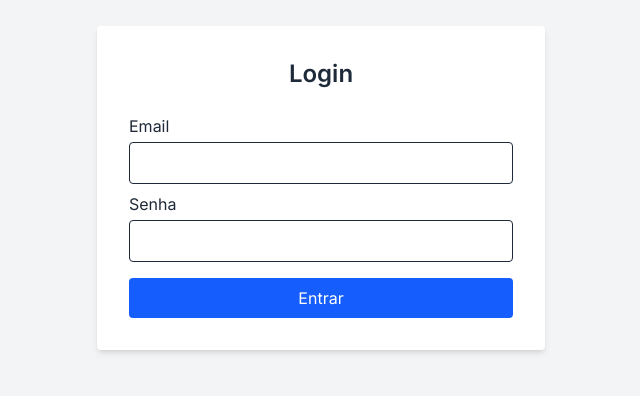
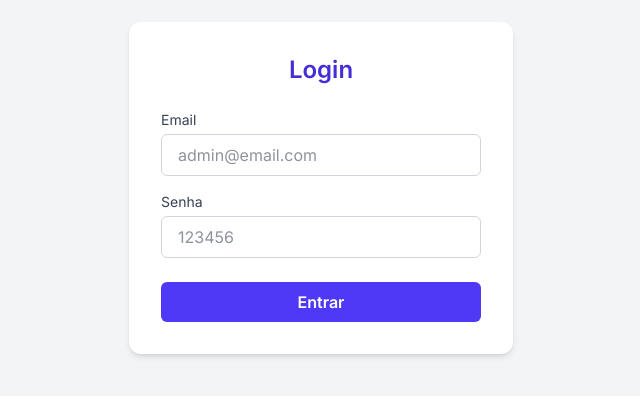
Before and after one commit to bdancost/feedback_client, a React (Vite) app: page /login in a window 1280 px wide. Shown: the part 212-608 px from the top of the page, without its empty margins (319-959 px from the left). Built offline with nearby package versions, Linux system fonts and the light colour scheme.

Commit message:
feat(auth): adiciona hook useAuth e organiza contexto de autenticação

```diff
--- a/src/context/AuthContext.tsx
+++ b/src/context/AuthContext.tsx
@@ -1,4 +1,4 @@
-import { createContext } from "react";
+import { createContext, useContext } from "react";
 
 export type User = {
   id: number;
@@ -12,6 +12,7 @@ export type AuthContextType = {
   logout: () => void;
 };
 
-export const AuthContext = createContext<AuthContextType | undefined>(
-  undefined
-);
+export const AuthContext = createContext<AuthContextType | null>(null);
+
+// Hook personalizado
+export const useAuth = () => useContext(AuthContext);
--- a/src/context/AuthProvider.tsx
+++ b/src/context/AuthProvider.tsx
@@ -1,12 +1,6 @@
 import React, { useState } from "react";
 import { AuthContext } from "./AuthContext";
-import type { AuthContextType } from "./AuthContext";
-
-export type User = {
-  id: number;
-  name: string;
-  email: string;
-};
+import type { User, AuthContextType } from "./AuthContext";
 
 export const AuthProvider: React.FC<{ children: React.ReactNode }> = ({
   children,
@@ -29,10 +23,8 @@ export const AuthProvider: React.FC<{ children: React.ReactNode }> = ({
 
       const data = await response.json();
 
-      // Salva o token no localStorage
       localStorage.setItem("token", data.token);
 
-      // Define o usuário no contexto
       setUser(data.user);
     } catch (error) {
       console.error("Erro no login:", error);
@@ -42,7 +34,7 @@ export const AuthProvider: React.FC<{ children: React.ReactNode }> = ({
 
   const logout = () => {
     setUser(null);
-    localStorage.removeItem("token"); // remove token ao deslogar
+    localStorage.removeItem("token");
   };
 
   const value: AuthContextType = { user, login, logout };
--- a/src/pages/Login.tsx
+++ b/src/pages/Login.tsx
@@ -1,59 +1,74 @@
 import { useState } from "react";
-import { useAuth } from "../context/useAuth";
+import { useNavigate } from "react-router-dom";
+import { useAuth } from "../context/AuthContext";
 
 export default function Login() {
-  const { login } = useAuth();
   const [email, setEmail] = useState("");
   const [password, setPassword] = useState("");
   const [error, setError] = useState<string | null>(null);
+  const navigate = useNavigate();
+  const auth = useAuth();
 
   const handleSubmit = async (e: React.FormEvent) => {
     e.preventDefault();
     setError(null);
+
     try {
-      await login(email, password);
-      // redirecionar, por exemplo, para /dashboard
+      await auth?.login(email, password);
+      navigate("/dashboard");
     } catch (err) {
       console.error("Erro ao fazer login:", err);
-      setError("Falha ao fazer login. Verifique seu email e senha.");
+      setError("Email ou senha inválidos.");
     }
   };
 
   return (
-    <div className="flex items-center justify-center min-h-screen bg-gray-100">
+    <div className="min-h-screen bg-gray-100 flex items-center justify-center px-4">
       <form
         onSubmit={handleSubmit}
-        className="bg-white p-8 rounded shadow-md w-full max-w-md"
+        className="bg-white p-8 rounded-xl shadow-md w-full max-w-sm"
       >
-        <h2 className="text-2xl font-bold mb-6 text-center">Login</h2>
+        <h2 className="text-2xl font-bold mb-6 text-center text-indigo-700">
+          Login
+        </h2>
 
-        {error && <p className="text-red-500 mb-4">{error}</p>}
+        {error && (
+          <p className="text-red-600 text-sm text-center mb-4 bg-red-100 p-2 rounded">
+            {error}
+          </p>
+        )}
 
-        <label className="block mb-2">
-          Email
+        <div className="mb-4">
+          <label className="block mb-1 text-sm font-medium text-gray-700">
+            Email
+          </label>
           <input
             type="email"
-            className="w-full p-2 border rounded mt-1"
+            className="w-full px-4 py-2 border border-gray-300 rounded-md focus:outline-none focus:ring-2 focus:ring-indigo-500"
             value={email}
             onChange={(e) => setEmail(e.target.value)}
+            placeholder="admin@email.com"
             required
           />
-        </label>
+        </div>
 
-        <label className="block mb-4">
-          Senha
+        <div className="mb-6">
+          <label className="block mb-1 text-sm font-medium text-gray-700">
+            Senha
+          </label>
           <input
             type="password"
-            className="w-full p-2 border rounded mt-1"
+            className="w-full px-4 py-2 border border-gray-300 rounded-md focus:outline-none focus:ring-2 focus:ring-indigo-500"
             value={password}
             onChange={(e) => setPassword(e.target.value)}
+            placeholder="123456"
             required
           />
-        </label>
+        </div>
 
         <button
           type="submit"
-          className="w-full bg-blue-600 text-white py-2 rounded hover:bg-blue-700 transition"
+          className="w-full bg-indigo-600 text-white font-semibold py-2 rounded-md hover:bg-indigo-700 transition"
         >
           Entrar
         </button>
```
